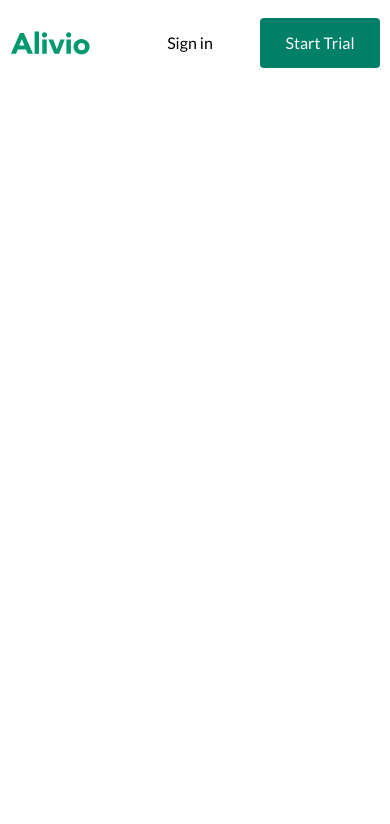
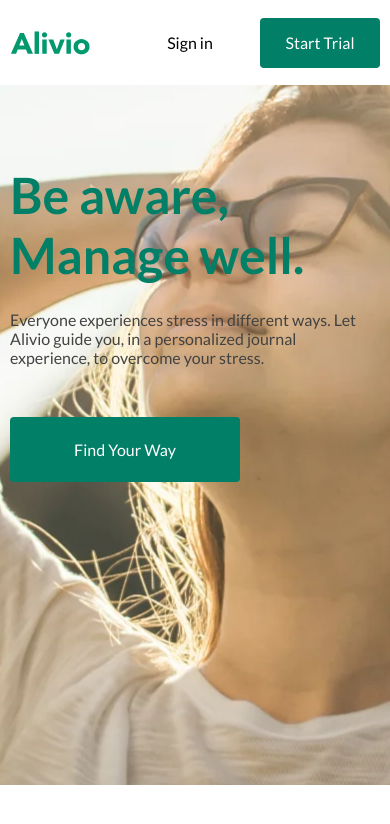
Before and after one commit to 4Baren/alivio, a plain HTML site: page index.html in a window 390 px wide. Drawn offline with Linux system fonts and the light colour scheme.

Commit message:
hero section implementation

```diff
--- a/index.css
+++ b/index.css
@@ -1,3 +1,4 @@
 @import url('./styles/variables.css');
 @import url('./styles/basic.css');
 @import url('./styles/header.css');
+@import url('./styles/hero.css');
--- a/index.html
+++ b/index.html
@@ -45,6 +45,20 @@
             </div>
         </div>
     </header>
+
+    <main>
+        <section class="hero" aria-label="hero">
+            <div class="container">
+                <div class="hero__content" aria-label="hero content">
+                    <h1 class="hero__title" aria-label="hero title">Be aware, Manage well.</h1>
+                    <p class="hero__description" aria-label="hero description">Everyone experiences stress in different
+                        ways.
+                        Let Alivio guide you, in a personalized journal experience, to overcome your stress.</p>
+                    <button type="button" class="btn">Find Your Way</button>
+                </div>
+            </div>
+        </section>
+    </main>
 </body>
 
 </html>
--- a/styles/basic.css
+++ b/styles/basic.css
@@ -6,6 +6,16 @@
     margin: 0;
     font-family: "Lato", sans-serif;
     background-color: var(--co-white);
+}
+
+h1,
+h2,
+h3,
+h4,
+h5,
+h6,
+p {
+    margin: 0;
 }
 
 ul {
--- /dev/null
+++ b/styles/hero.css
@@ -0,0 +1,60 @@
+.hero {
+    background: url('../assets/webp/hero_bg.webp') center/cover no-repeat;
+    width: 100%;
+    height: 895px;
+}
+
+.hero__content {
+    padding-top: 175px;
+    max-width: 420px;
+    display: flex;
+    flex-direction: column;
+    justify-content: start;
+    align-items: start;
+}
+
+.hero__title {
+    font-size: 65px;
+    font-weight: 700;
+    color: var(--co-green);
+}
+
+.hero__description {
+    margin: 25px 0 50px;
+    font-size: 20px;
+    font-weight: 400;
+    color: var(--co-text);
+}
+
+.hero__content .btn {
+    width: 230px;
+    height: 65px;
+}
+
+@media (max-width: 768px) {
+    .hero {
+        height: 700px;
+    }
+
+    .hero__content {
+        padding-top: 80px;
+    }
+}
+
+@media (max-width: 480px) {
+    .hero__title {
+        font-size: 50px;
+    }
+
+    .hero__content {
+        max-width: 350px;
+    }
+
+    .hero__description {
+        font-size: 1rem;
+    }
+
+    .hero {
+        background: url('../assets/webp/hero_bg.webp') 60%, 60%/cover no-repeat;
+    }
+}
```
